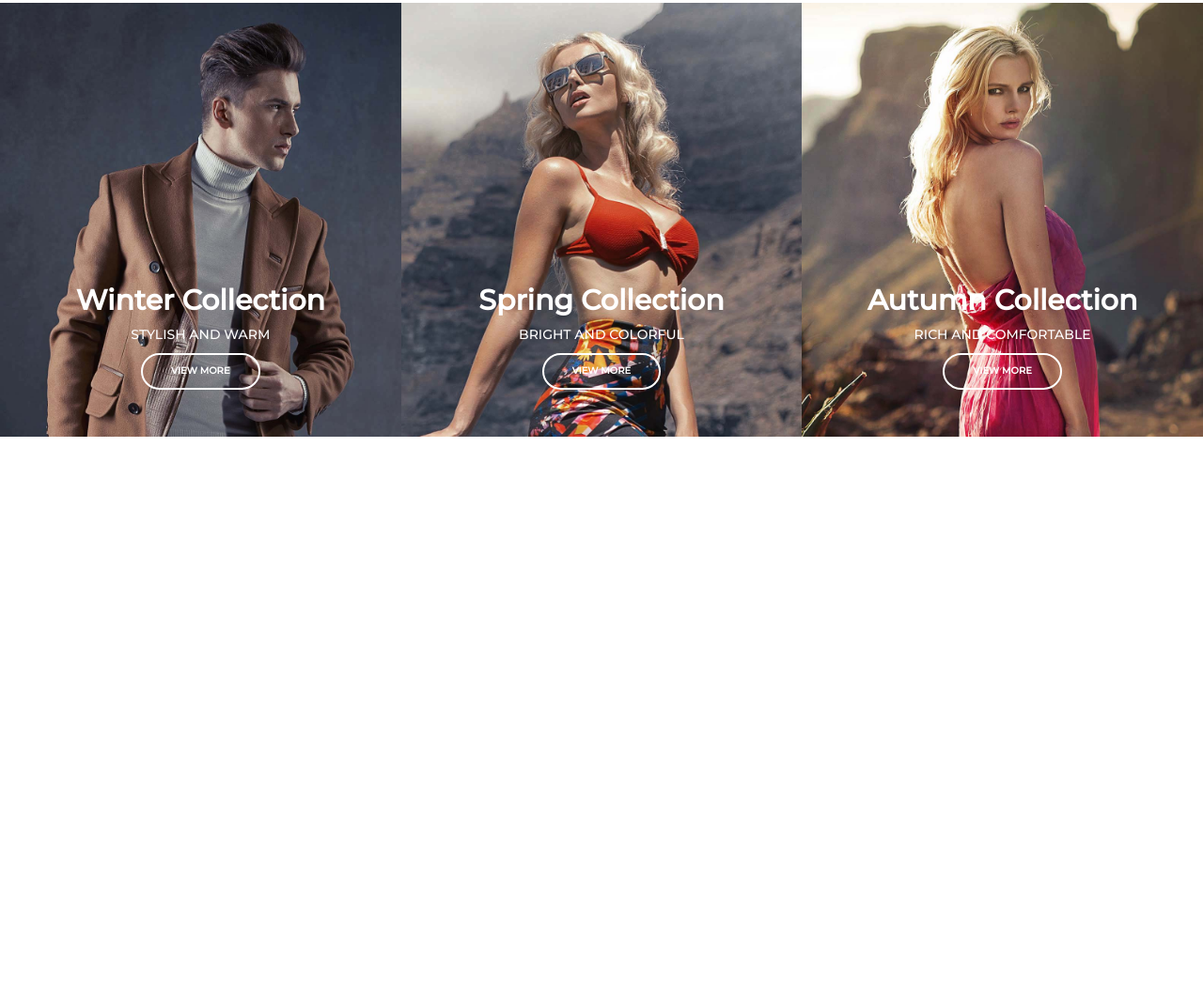
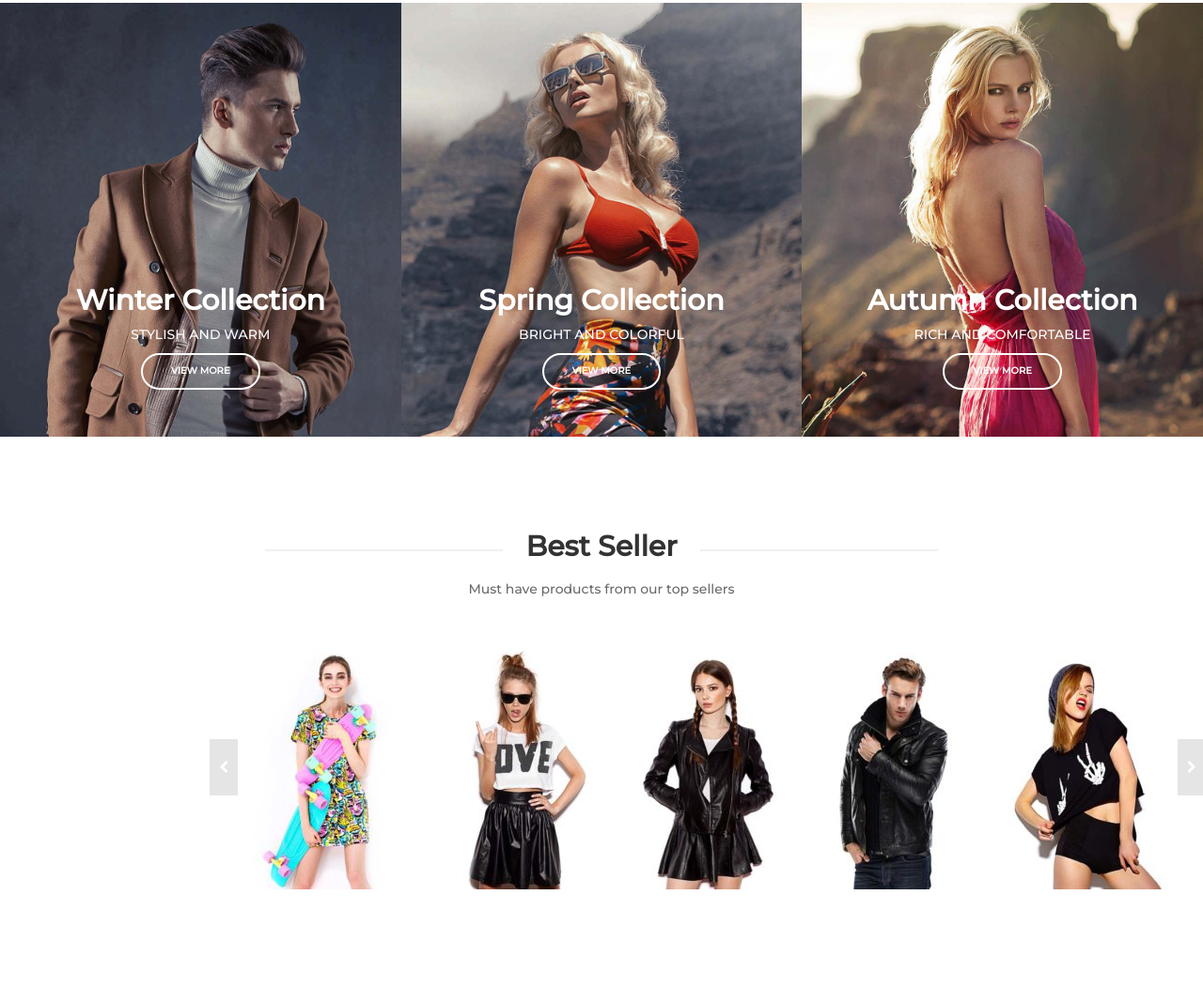
Before and after one commit to edoardoascanio/proj-html-vuejs, a website: page index.html in a window 1280 px wide. Shown: the part 1561-2629 px from the top of the page at 94% size. Drawn offline with nearby package versions, Linux system fonts and the light colour scheme.

Commit message:
add carousel

```diff
--- a/index.html
+++ b/index.html
@@ -173,27 +173,61 @@
             <div class="photo-reel">
                 <div class="picture-1">
                     <h2>Winter Collection</h2>
-                    <p>STYLISH  AND  WARM</p>
+                    <p>STYLISH AND WARM</p>
                     <button>VIEW MORE</button>
                 </div>
 
                 <div class="picture-2">
                     <h2>Spring Collection</h2>
-                    <p>BRIGHT  AND  COLORFUL</p>
+                    <p>BRIGHT AND COLORFUL</p>
                     <button>VIEW MORE</button>
                 </div>
 
                 <div class="picture-3">
                     <h2>Autumn Collection</h2>
-                    <p>RICH  AND  COMFORTABLE</p>
+                    <p>RICH AND COMFORTABLE</p>
                     <button>VIEW MORE</button>
                 </div>
             </div>
 
 
-            <section></section>
-            <section></section>
-            <section></section>
+            <section class="section-2">
+                <div class="container">
+
+                    <div class="sect-2-top">
+                        <div class="title">
+                            <hr>
+                            <h3>Best Seller</h3>
+                            <hr>
+                        </div>
+
+                        <p>Must have products from our top sellers</p>
+                    </div>
+
+                    <div class="carousel">
+                        <span class="left-btn">
+                            <a href="#"><i class="fa fa-chevron-left"></i></a>
+                        </span>
+
+
+                        <img src="imgs/spring_printed_dress-200x260.jpg" alt="">
+
+                        <img src="imgs/modern_love_tee-200x260.jpg" alt="">
+
+                        <img src="/imgs/black_leather_jacket-200x260.jpg" alt="">
+
+                        <img src="imgs/black_elegant_leather_jacket-200x260.jpg" alt="">
+
+                        <img src="imgs/hipster_black_top-200x260.jpg" alt="">
+
+
+                        <span class="right-btn">
+                            <a href="#"><i class="fa fa-chevron-right"></i></a>
+                        </span>
+                    </div>
+
+                    <section></section>
+                    <section></section>
         </main>
 
         <footer>
--- a/partials/_header.scss
+++ b/partials/_header.scss
@@ -8,6 +8,7 @@
 
         &:hover{
             background-color: $thirdColor;
+            transition: 0.5s;
         }
     }
 
@@ -38,6 +39,7 @@
 
             &:hover{
                 color: $blueDecoration;
+                transition: 0.1s;
             }
         }
     }
@@ -61,6 +63,7 @@
 
             &:hover{
                 color: $greyDecoration;
+                transition: 0.1s;
             }
         }
     }
--- a/partials/_mixins.scss
+++ b/partials/_mixins.scss
@@ -7,6 +7,7 @@
     &:hover{
         color: $whitetext;
         background-color: $blueDecoration;
+        transition: 0.2s;
     }
 }
 
@@ -20,6 +21,7 @@
 
     &:hover{
         background-color: $btnHover1;
+        transition: 0.5s;
     }
 }
 
@@ -30,8 +32,23 @@
     font-weight: 600;
     border: 1px solid $thirdColor;
 
-    &:hover {
+    &:hover{
         background-color: $whitetext;
+        transition: 0.5s;
+    }
+}
+
+@mixin carouselBtn{
+    padding: $size * 4 $size * 2;
+    background-color: rgba($color: #000000, $alpha: 0.1);
+
+    &:hover{
+        background: rgba($color: #000000, $alpha: 0.3);
+        transition: 0.5s;
+    }
+
+    a{
+     color: $whitetext;
     }
 }
 
--- /dev/null
+++ b/partials/_photo-reel.scss
@@ -0,0 +1,35 @@
+.photo-reel{
+    display: flex;
+    flex-basis: 100%;
+    flex-grow: 1;
+
+    .picture-1,.picture-2,.picture-3{
+        flex-direction: row;
+        width: calc(100% / 3);
+        padding: $size * 10;
+        @include backgroundImg;
+        text-align: center;
+        color: $whitetext;
+    }
+
+    .picture-1{
+        background-image: url("/imgs/winter_collection_bg.jpg");
+    }
+
+    .picture-2{
+        background-image: url("/imgs/spring_collection_bg.jpg");
+    }
+
+    .picture-3{
+        background-image: url("/imgs/autumn_collection_bg.jpg");
+    }
+
+    h2{
+        font-weight: bold;
+        margin-top: $size * 50;
+    }
+
+    button{
+        @include whiteBtn;
+    }
+}
--- /dev/null
+++ b/partials/_section-2.scss
@@ -0,0 +1,41 @@
+.section-2{
+    display: flex;
+
+    .title{
+        display: flex;
+        flex-direction: row;
+        justify-content: center;
+
+        h3{
+            font-size: $size * 6;
+            font-weight: bold;
+            margin: 0 $size*5 ;
+        }
+
+        hr{
+            width: 30%;
+            background-color: $thirdColor;
+            border: 1px solid $thirdColor;
+        }
+    }
+
+    .sect-2-top{
+        text-align: center;
+
+        p{
+            color: $secondaryColor;
+            margin: $size * 2;
+        }
+    }
+
+    .carousel{
+        display: flex;
+        flex-direction: row;
+        align-items: center;
+        margin-top: $size * 10;
+
+        .left-btn,.right-btn{
+            @include carouselBtn
+        }
+    }
+}
--- a/src/style.scss
+++ b/src/style.scss
@@ -4,39 +4,5 @@
 @import "/partials/header";
 @import "/partials/hero";
 @import "/partials/section-1";
-
-.photo-reel{
-    display: flex;
-    flex-basis: 100%;
-    flex-grow: 1;
-
-    .picture-1,.picture-2,.picture-3{
-        flex-direction: row;
-        width: calc(100% / 3);
-        padding: $size * 10;
-        @include backgroundImg;
-        text-align: center;
-        color: $whitetext;
-    }
-
-    .picture-1{
-        background-image: url("/imgs/winter_collection_bg.jpg");
-    }
-
-    .picture-2{
-        background-image: url("/imgs/spring_collection_bg.jpg");
-    }
-
-    .picture-3{
-        background-image: url("/imgs/autumn_collection_bg.jpg");
-    }
-
-    h2{
-        font-weight: bold;
-        margin-top: $size * 50;
-    }
-
-    button{
-        @include whiteBtn;
-    }
-}
+@import "/partials/photo-reel";
+@import "/partials/section-2";
```
Also changed, not shown: dist/style.css.
